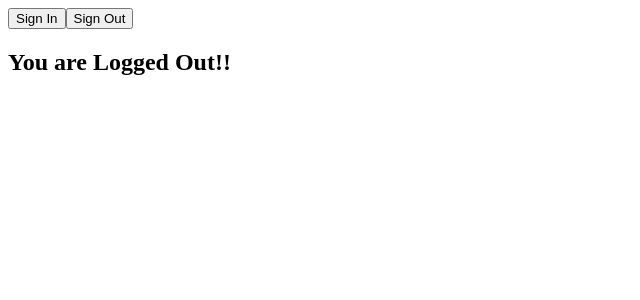
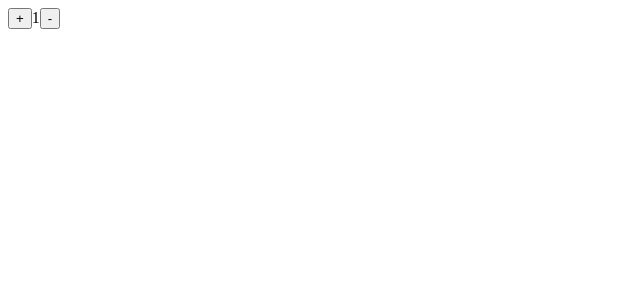
Before and after one commit to WinayGupta777/firstreactapp, a React (Create React App) app: page / in a window 1280 px wide. Shown: the top 300 px of the page, without its empty margins (0-640 px from the left). Built offline with nearby package versions, Linux system fonts and the light colour scheme.

Commit message:
Made Counter frame only

```diff
--- a/src/App.js
+++ b/src/App.js
@@ -1,10 +1,11 @@
 // this is not function
 // but this is Component
 import ProductCatalogClass from "./components/classComponent";
+import AddItem from "./components/addCounter";
 const App=()=>{
   return(
     <>
-      <ProductCatalogClass></ProductCatalogClass>
+      <AddItem></AddItem>
     </>
   )
 }
--- /dev/null
+++ b/src/components/addCounter.js
@@ -0,0 +1,18 @@
+import React from "react";
+class AddItem extends React.Component {
+    constructor(props) {
+        super(props)
+        this.state = {
+            count:1
+        }
+    }
+    render() {
+        return(<div>
+            <button>+</button>
+            {this.state.count}
+            <button>-</button>
+        </div>)
+    }
+}
+
+export default AddItem;
```
